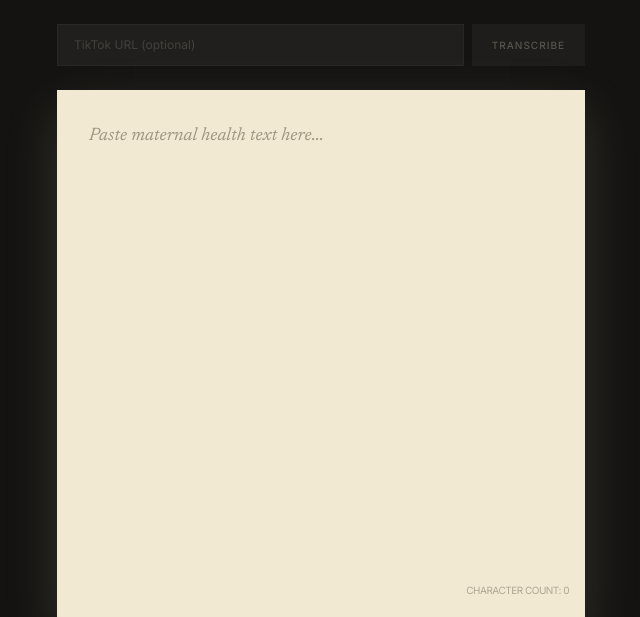
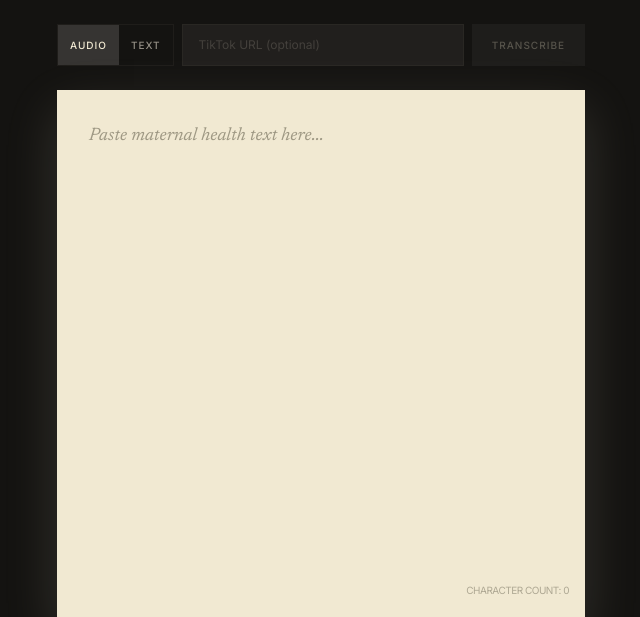
Before and after one commit to ai-unc/health-misinformation-detection-system, a Flask app: page / in a window 1280 px wide. Shown: the part 104-721 px from the top of the page, without its empty margins (319-959 px from the left). Run offline with Flask 3, Linux system fonts and the light colour scheme; parts of the project's set-up code (start-up, migrations or seed data) failed here and were passed over; some libraries are stand-ins or nearby versions.

Commit message:
Add Audio/Text mode toggle to UI with mode-aware extract button and reference panel

```diff
--- a/maven_app/templates/index.html
+++ b/maven_app/templates/index.html
@@ -150,6 +150,20 @@
 <section class="flex flex-col gap-6">
 <!-- URL bar -->
 <div class="flex gap-2">
+  <div id="mode-toggle" class="flex border border-outline-variant/20" role="group" aria-label="Extraction mode">
+    <button
+      type="button"
+      data-mode="audio"
+      aria-pressed="true"
+      class="mode-btn px-3 py-3 font-label font-medium uppercase tracking-widest text-[10px] transition-colors bg-surface-container-highest text-primary focus-visible:outline focus-visible:outline-2 focus-visible:outline-primary focus-visible:outline-offset-[-2px]"
+    >Audio</button>
+    <button
+      type="button"
+      data-mode="text"
+      aria-pressed="false"
+      class="mode-btn px-3 py-3 font-label font-medium uppercase tracking-widest text-[10px] transition-colors text-outline hover:text-primary focus-visible:outline focus-visible:outline-2 focus-visible:outline-primary focus-visible:outline-offset-[-2px]"
+    >Text</button>
+  </div>
   <input
     id="url-input"
     type="url"
@@ -231,6 +245,28 @@ const transcriptToggle = document.getElementById('transcript-toggle');
 const transcriptMeta   = document.getElementById('transcript-meta');
 const transcriptSegs   = document.getElementById('transcript-segments');
 
+let extractMode = 'audio';
+const modeButtons = document.querySelectorAll('#mode-toggle .mode-btn');
+
+function extractButtonLabel() {
+    return extractMode === 'audio' ? 'Transcribe' : 'Extract Text';
+}
+
+modeButtons.forEach(btn => btn.addEventListener('click', () => {
+    if (btn.dataset.mode === extractMode) return;
+    extractMode = btn.dataset.mode;
+    modeButtons.forEach(b => {
+        const active = b.dataset.mode === extractMode;
+        b.setAttribute('aria-pressed', String(active));
+        b.classList.toggle('bg-surface-container-highest', active);
+        b.classList.toggle('text-primary', active);
+        b.classList.toggle('text-outline', !active);
+    });
+    if (!transcribeBtn.querySelector('.shimmer-bar')) {
+        transcribeBtn.textContent = extractButtonLabel();
+    }
+}));
+
 let isAnalyzing = false;
 
 const MISINFO_TYPE_LABELS = {
@@ -266,21 +302,21 @@ transcribeBtn.addEventListener('click', async () => {
         const res  = await fetch('/transcribe', {
             method:  'POST',
             headers: { 'Content-Type': 'application/json' },
-            body:    JSON.stringify({ url }),
+            body:    JSON.stringify({ url, mode: extractMode }),
         });
         const data = await res.json();
 
         if (data.error) {
-            statusLabel.textContent = 'Transcription failed';
+            statusLabel.textContent = extractMode === 'audio' ? 'Transcription failed' : 'Extraction failed';
             renderTranscribeError(data.error);
-        } else if (!data.transcript_text || !data.segments) {
-            statusLabel.textContent = 'Transcription failed';
+        } else if (!data.text || !data.segments) {
+            statusLabel.textContent = extractMode === 'audio' ? 'Transcription failed' : 'Extraction failed';
             renderTranscribeError('Unexpected server response.');
         } else {
-            textarea.value = data.transcript_text;
-            charCount.textContent = `Character Count: ${data.transcript_text.length}`;
+            textarea.value = data.text;
+            charCount.textContent = `Character Count: ${data.text.length}`;
             renderTranscriptPanel(data);
-            statusLabel.textContent = 'Transcript ready';
+            statusLabel.textContent = data.mode === 'audio' ? 'Transcript ready' : 'Text extracted';
         }
     } catch (_err) {
         statusLabel.textContent = 'Connection failed';
@@ -310,7 +346,7 @@ function setTranscribeLoading(on) {
     if (on) {
         transcribeBtn.innerHTML = '<div class="shimmer-bar w-full h-1 py-[8px]"></div>';
     } else {
-        transcribeBtn.innerHTML = urlInput.value.trim() ? 'Retranscribe' : 'Transcribe';
+        transcribeBtn.innerHTML = extractButtonLabel();
         transcribeBtn.disabled  = !urlInput.value.trim();
         if (!isAnalyzing) { analyzeBtn.disabled = false; }
         textarea.readOnly       = false;
@@ -319,10 +355,18 @@ function setTranscribeLoading(on) {
 
 // ── Render transcript reference panel ─────────────────────────────────
 function renderTranscriptPanel(data) {
-    const mins   = Math.floor(data.duration / 60);
-    const secs   = Math.round(data.duration % 60);
-    const durStr = `${mins}:${String(secs).padStart(2, '0')}`;
-    transcriptMeta.textContent = `${durStr} · ${data.segments.length} segments ▾`;
+    if (!data.segments.length) {           // e.g. text mode, description only
+        transcriptPanel.hidden = true;
+        return;
+    }
+    if (data.mode === 'text') {
+        transcriptMeta.textContent = `${data.segments.length} overlay segments ▾`;
+    } else {
+        const mins   = Math.floor(data.duration / 60);
+        const secs   = Math.round(data.duration % 60);
+        const durStr = `${mins}:${String(secs).padStart(2, '0')}`;
+        transcriptMeta.textContent = `${durStr} · ${data.segments.length} segments ▾`;
+    }
 
     transcriptSegs.innerHTML = data.segments.map(seg =>
         `<div class="flex gap-3 items-baseline">
```
